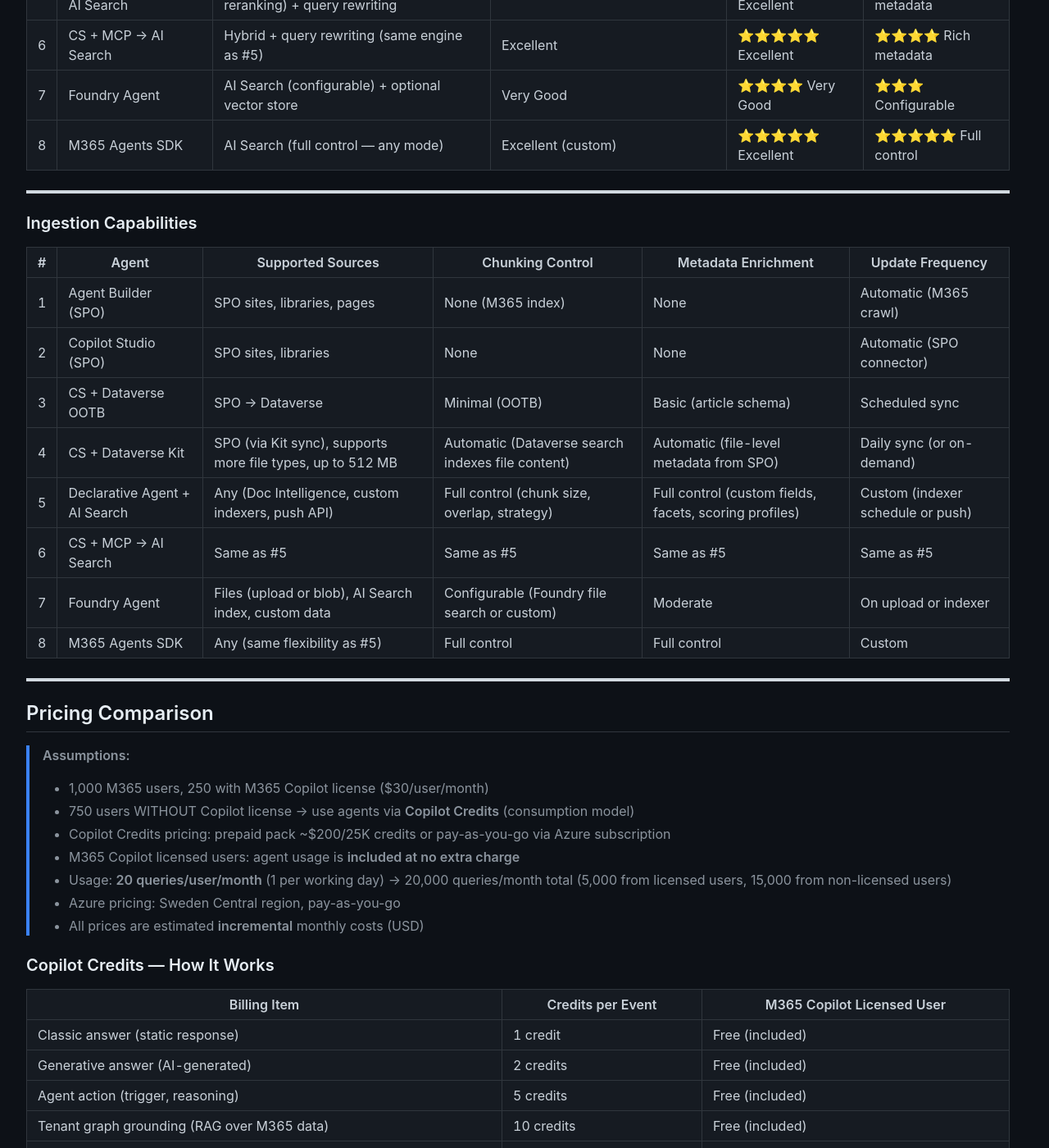
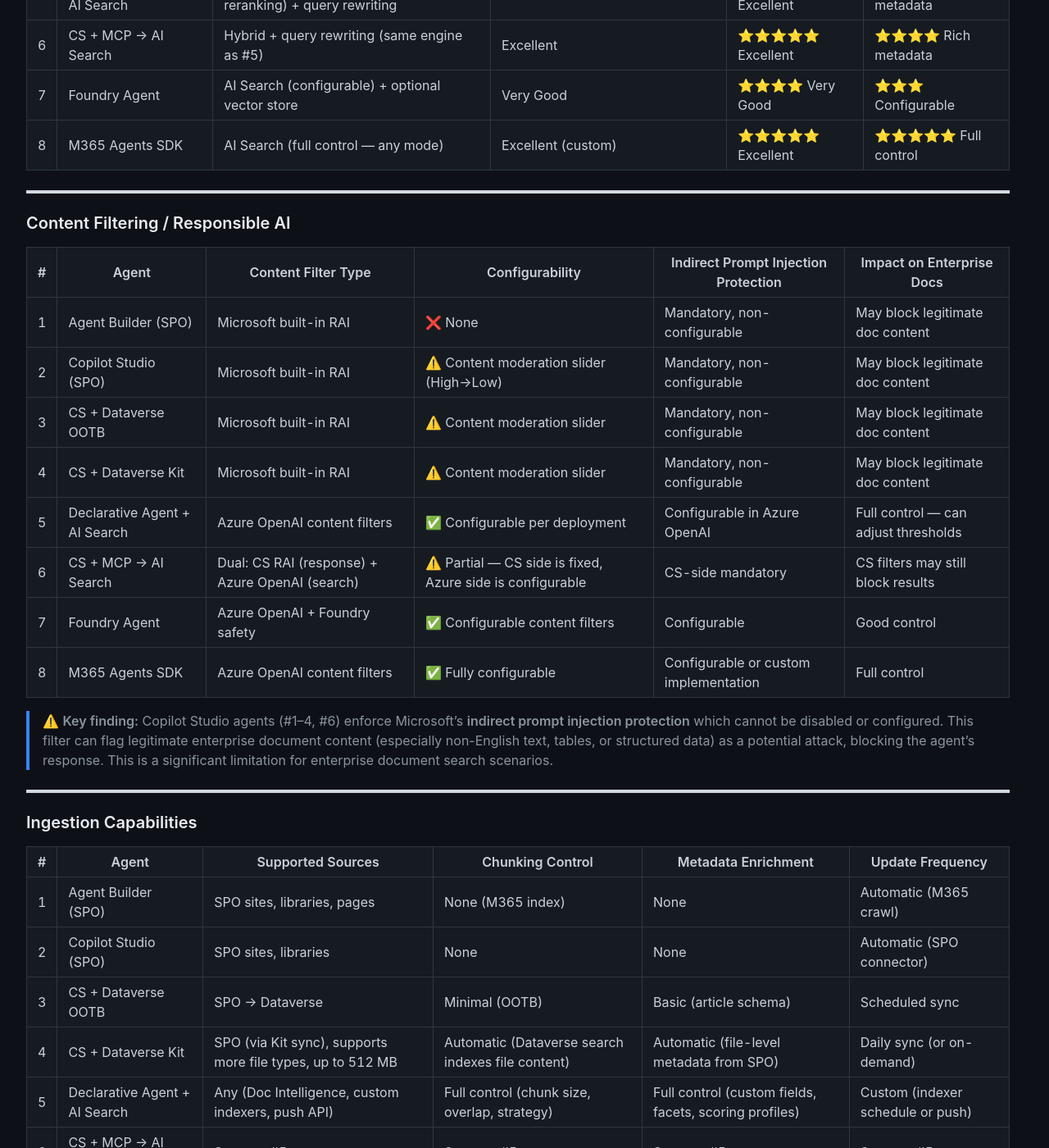
Before and after one commit to ostefka/AgentsAdvancedSearch, a Jekyll site: the page built from COMPARISON.md, in a window 1280 px wide and 1400 px high, scrolled down 6003 px. Shown: the whole window at 82% size. Built offline with Jekyll 4.4.1, drawn with Linux system fonts in a browser that asks for light colours; nearby versions of some CDN libraries; our own code applies the rules of GitHub Pages for plain Markdown files; some of the changed text lies outside the part shown.

Commit message:
Add Content Filtering / RAI comparison: CS indirect attack filter is non-configurable, blocks enterprise docs

```diff
--- a/COMPARISON.md
+++ b/COMPARISON.md
@@ -211,6 +211,23 @@ flowchart LR
 
 ---
 
+### Content Filtering / Responsible AI
+
+| # | Agent | Content Filter Type | Configurability | Indirect Prompt Injection Protection | Impact on Enterprise Docs |
+|---|-------|--------------------|-----------------|------------------------------------|--------------------------|
+| 1 | Agent Builder (SPO) | Microsoft built-in RAI | ❌ None | Mandatory, non-configurable | May block legitimate doc content |
+| 2 | Copilot Studio (SPO) | Microsoft built-in RAI | ⚠️ Content moderation slider (High→Low) | Mandatory, non-configurable | May block legitimate doc content |
+| 3 | CS + Dataverse OOTB | Microsoft built-in RAI | ⚠️ Content moderation slider | Mandatory, non-configurable | May block legitimate doc content |
+| 4 | CS + Dataverse Kit | Microsoft built-in RAI | ⚠️ Content moderation slider | Mandatory, non-configurable | May block legitimate doc content |
+| 5 | Declarative Agent + AI Search | Azure OpenAI content filters | ✅ Configurable per deployment | Configurable in Azure OpenAI | Full control — can adjust thresholds |
+| 6 | CS + MCP → AI Search | Dual: CS RAI (response) + Azure OpenAI (search) | ⚠️ Partial — CS side is fixed, Azure side is configurable | CS-side mandatory | CS filters may still block results |
+| 7 | Foundry Agent | Azure OpenAI + Foundry safety | ✅ Configurable content filters | Configurable | Good control |
+| 8 | M365 Agents SDK | Azure OpenAI content filters | ✅ Fully configurable | Configurable or custom implementation | Full control |
+
+> ⚠️ **Key finding:** Copilot Studio agents (#1–4, #6) enforce Microsoft's **indirect prompt injection protection** which cannot be disabled or configured. This filter can flag legitimate enterprise document content (especially non-English text, tables, or structured data) as a potential attack, blocking the agent's response. This is a significant limitation for enterprise document search scenarios.
+
+---
+
 ### Ingestion Capabilities
 
 | # | Agent | Supported Sources | Chunking Control | Metadata Enrichment | Update Frequency |
@@ -389,6 +406,7 @@ flowchart TD
 | **Bypass Copilot Credits entirely** | Foundry Agent (#7) and M365 Agents SDK (#8) are accessed via API/Bot Framework — no per-user M365 licensing needed |
 | **Copilot license = zero marginal cost** | For the 250 Copilot-licensed users, ALL M365-based agents (#1–6) are completely free — zero credits consumed |
 | **Dataverse = cheaper credits but EXPENSIVE storage** | Dataverse search avoids graph grounding (2 credits vs 12), but Dataverse search indexes at ~$40/GB make 100 GB of docs cost ~$1,450–2,250/month in storage alone |
+| **Content filtering is a deal-breaker for some** | Copilot Studio's mandatory indirect prompt injection filter blocks legitimate enterprise doc content (especially non-English, tables, structured data). AI Search-backed agents (#5, #7, #8) give full control over content filters |
 
 ---
 
```
